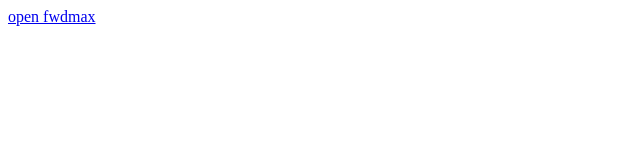
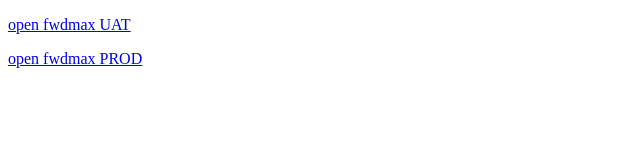
Before and after one commit to hoishing/fwd-tmp-web, a plain HTML site: page index.html in a window 1280 px wide. Shown: the whole page, without its empty margins (0-640 px from the left). Drawn offline with Linux system fonts and the light colour scheme.

Commit message:
use diff URL scheme for UAT and PROD

```diff
--- a/index.html
+++ b/index.html
@@ -6,6 +6,7 @@
     <meta name="viewport" content="width=device-width, initial-scale=1" />
   </head>
   <body>
-    <a href="fwdmax://test.com/?pet=mimi">open fwdmax</a>
+    <p><a href="fwdmaxuat://test.com/?pet=mimi">open fwdmax UAT</a></p>
+    <p><a href="fwdmaxprd://test.com/?pet=mimi">open fwdmax PROD</a></p>
   </body>
 </html>
```
